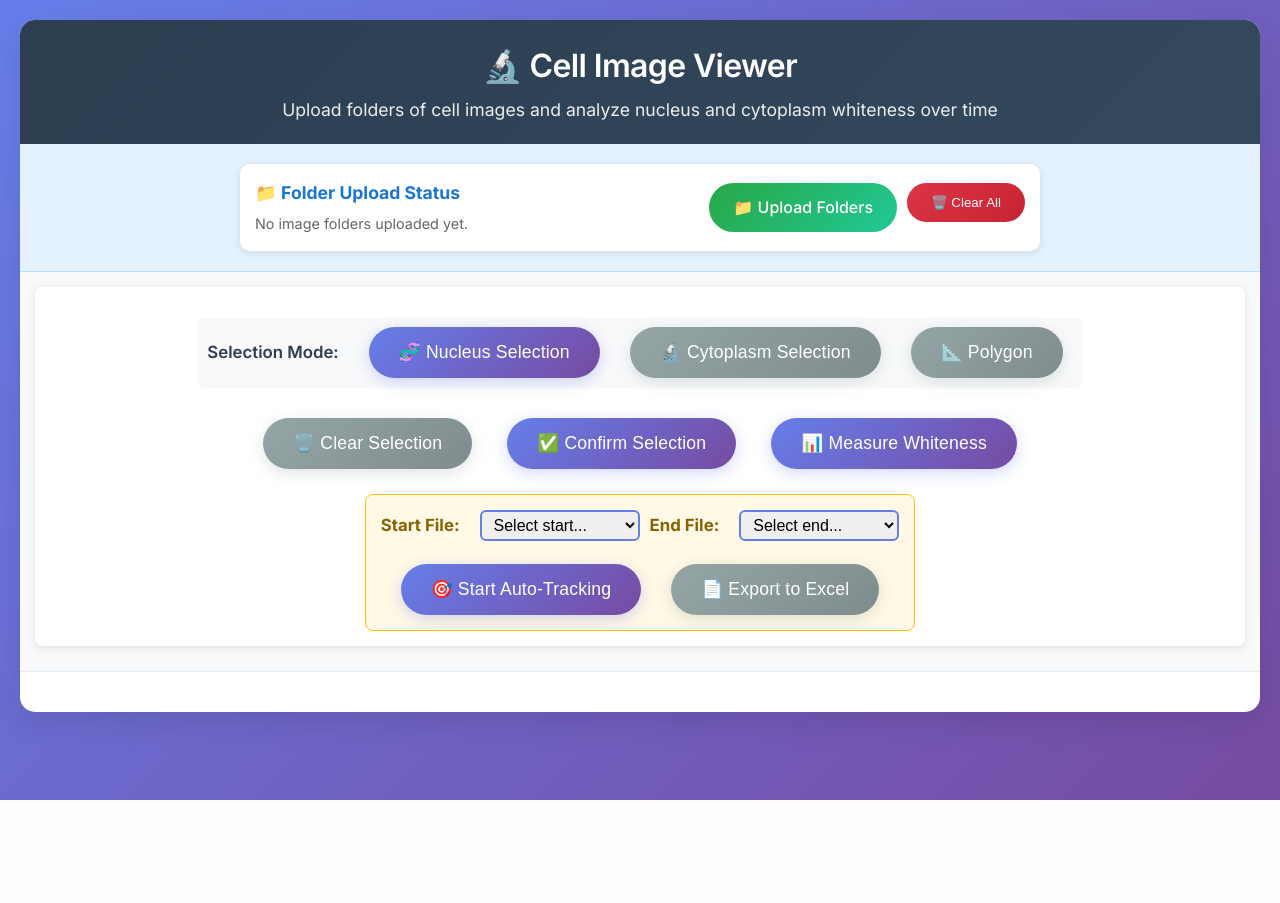
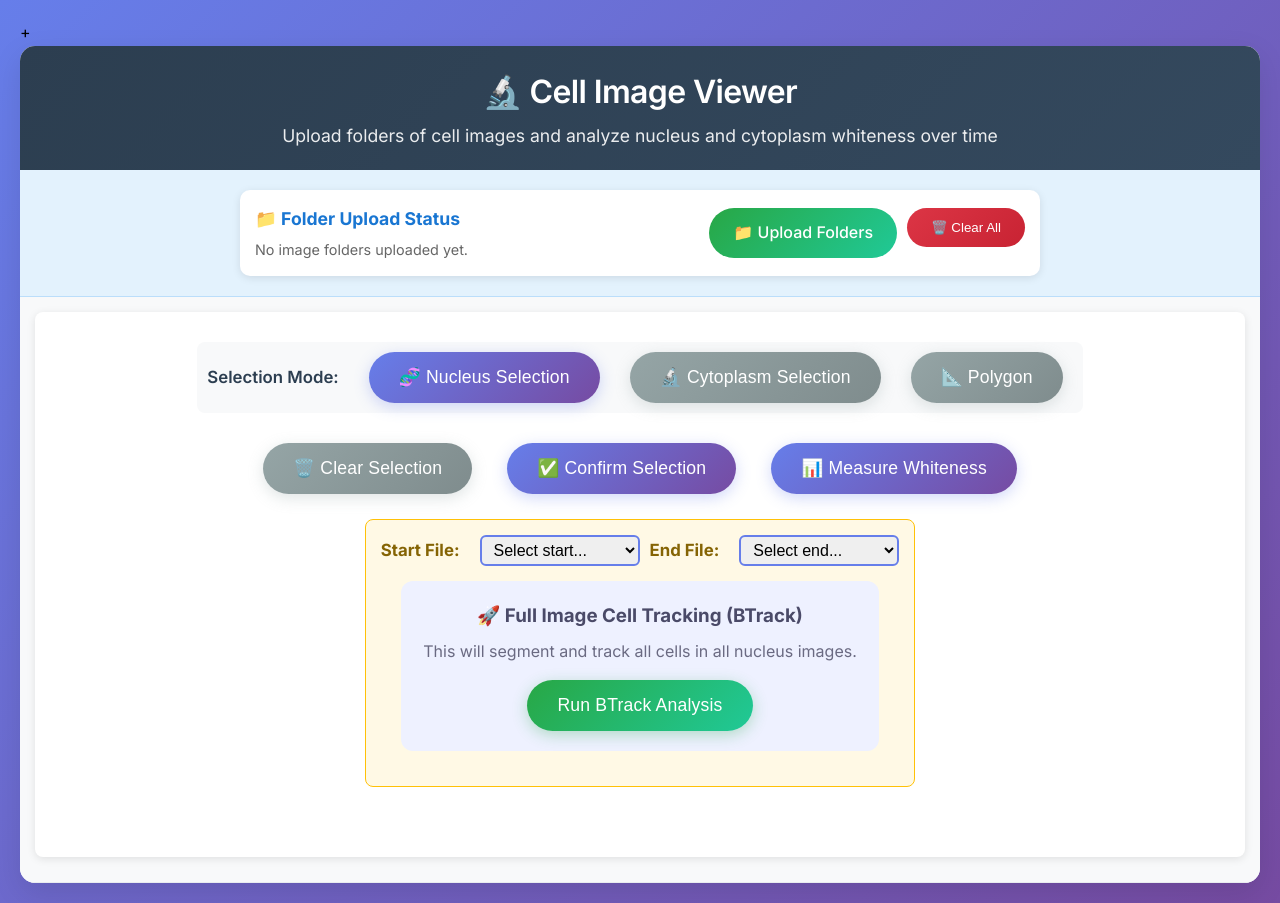
Before and after one commit to Tramlelele20505/cell-tracking-CDK2, a Flask app: page / in a window 1280 px wide. Before the commit the page ends 800 px from the top, so only its background shows below. Run offline with Flask 3, Linux system fonts and the light colour scheme; data that the repository does not hold is empty; some libraries are stand-ins or nearby versions.

Commit message:
fix app.py, fix index.html

```diff
--- a/app.py
+++ b/app.py
@@ -3,7 +3,6 @@
 Cell Image Viewer Web Application
 
  Supports uploading cell nucleus images and corresponding nucleus+cytoplasm images
- run:C:/Users/HP/AppData/Local/Programs/Python/Python311/python.exe "d:/HCMUT/Nam 3/ky 1/DATH/code/Tranleenew1/cell-tracking-CDK2/app.py"
 """
 
 from flask import Flask, render_template, jsonify, request, send_from_directory, Response, flash, redirect, url_for
@@ -50,6 +49,11 @@ CH002_FOLDER = os.path.join(UPLOAD_FOLDER, "ch002")  # Nucleus + cytoplasm image
 STATIC_FOLDER = "static"
 app.config['MAX_CONTENT_LENGTH'] = 2 * 1024 * 1024 * 1024  # 2 GB max upload size
 
+# Create folders if they don't exist
+os.makedirs(UPLOAD_FOLDER, exist_ok=True)
+os.makedirs(CH00_FOLDER, exist_ok=True)
+os.makedirs(CH002_FOLDER, exist_ok=True)
+os.makedirs(STATIC_FOLDER, exist_ok=True)
 def get_cyto_model():
     """Load and cache Cellpose cyto2 model for CPU."""
     global _cyto_model_cache
@@ -58,12 +62,6 @@ def get_cyto_model():
             _cyto_model_cache = CellposeModel(model_type="cyto2", gpu=False)
 
     return _cyto_model_cache
-
-# Create folders if they don't exist
-os.makedirs(UPLOAD_FOLDER, exist_ok=True)
-os.makedirs(CH00_FOLDER, exist_ok=True)
-os.makedirs(CH002_FOLDER, exist_ok=True)
-os.makedirs(STATIC_FOLDER, exist_ok=True)
 
 # Allowed file extensions
 ALLOWED_EXTENSIONS = {'tif', 'tiff', 'jpg', 'jpeg', 'png', 'bmp'}
@@ -454,62 +452,112 @@ def get_cells_by_timepoint(timepoint):
             'cells': []
         })
 
-def segment_cytoplasm_from_nucleus(cytoplasm_img_path, nucleus_mask):
+
+def segment_cytoplasm_from_nucleus(
+    cytoplasm_img_path,
+    nucleus_mask,
+    denoise_h=10,
+    dilate_px=3,          # dilate nhân 5–10 px
+    bright_thresh=30,
+    dark_thresh=20,
+    dark_region_ratio=0.1
+):
     """
-    Use Cellpose to segment full cells (cytoplasm + nucleus).
-    Modified to match dual_model preprocessing behavior.
+    Segment cytoplasm quanh nucleus bằng region growing.
+    Sau đó giãn thêm từ nhân theo diện tích, khoảng 5–22 px,
+    tạo mask bào tương mới và lấy giao với mask bào tương gốc.
+    """
+    import cv2
+    import numpy as np
 
-    Args:
-        cytoplasm_img_path: Path to cytoplasm image
-        nucleus_mask: Binary mask (0/255) of selected nucleus
-    """
-    # Load cytoplasm image as grayscale
+    # 1️⃣ Đọc ảnh & khử nhiễu
     img = cv2.imread(cytoplasm_img_path, cv2.IMREAD_GRAYSCALE)
     if img is None:
         return None
 
-    img_2ch = np.stack([img, nucleus_mask], axis=-1)
+    blur = cv2.fastNlMeansDenoising(img, None, h=denoise_h,
+                                    templateWindowSize=7, searchWindowSize=21)
+    clahe = cv2.createCLAHE(clipLimit=2.0, tileGridSize=(8, 8))
+    blur = clahe.apply(blur)
+    h, w = img.shape
 
-    model = get_cyto_model()
-    eval_kwargs = {
-        'diameter': None,
-        'flow_threshold': 0.4,
-        'cellprob_threshold': 0,
-        'resample': True,
-        'normalize': True,
-        'interp': True,
-    }
+    # 2️⃣ Dilate nhân 5–10 px để seed lớn hơn nhân
+    kernel = cv2.getStructuringElement(cv2.MORPH_ELLIPSE, (3, 3))
+    dilated_nucleus = cv2.dilate(nucleus_mask, kernel, iterations=dilate_px)
+    blur[dilated_nucleus > 0] = 255
 
-    result = model.eval(img_2ch, **eval_kwargs)
-    mask = result[0].astype(np.uint8)
+    # 3️⃣ Region growing
+    visited = np.zeros_like(img, dtype=np.uint8)
+    mask = np.zeros_like(img, dtype=np.uint8)
+    seed_pts = np.column_stack(np.where(dilated_nucleus > 0))
+    stack = [tuple(pt[::-1]) for pt in seed_pts]
 
-    if mask.max() == 0:
-        print("No cells detected by Cellpose.")
+    while stack:
+        x, y = stack.pop()
+        if not (0 <= x < w and 0 <= y < h):
+            continue
+        if visited[y, x]:
+            continue
+        visited[y, x] = 1
+        val = blur[y, x]
+
+        if val >= bright_thresh:  # cytoplasm sáng
+            mask[y, x] = 255
+            for dx in [-1, 0, 1]:
+                for dy in [-1, 0, 1]:
+                    if dx == 0 and dy == 0:
+                        continue
+                    stack.append((x + dx, y + dy))
+        elif val <= dark_thresh:
+            neigh = blur[max(0, y-2):min(h, y+3), max(0, x-2):min(w, x+3)]
+            dark_ratio = np.mean(neigh < dark_thresh)
+            if dark_ratio < dark_region_ratio:
+                mask[y, x] = 255
+                for dx in [-1, 0, 1]:
+                    for dy in [-1, 0, 1]:
+                        if dx == 0 and dy == 0:
+                            continue
+                        stack.append((x + dx, y + dy))
+
+    # 4️⃣ Hậu xử lý & lấy contour lớn nhất
+    clean = cv2.morphologyEx(mask, cv2.MORPH_CLOSE, kernel, iterations=3)
+    clean = cv2.morphologyEx(clean, cv2.MORPH_OPEN, kernel, iterations=1)
+    contours, _ = cv2.findContours(clean, cv2.RETR_EXTERNAL, cv2.CHAIN_APPROX_SIMPLE)
+    if not contours:
         return None
+    max_cnt = max(contours, key=cv2.contourArea)
+    cytoplasm_mask = np.zeros_like(img, dtype=np.uint8)
+    cv2.drawContours(cytoplasm_mask, [max_cnt], -1, 255, -1)
 
-    # Get the nucleus centroid
-    M = cv2.moments(nucleus_mask)
-    if M['m00'] == 0:
-        print("Invalid nucleus mask (no area).")
-        return None
+    erode_kernel = cv2.getStructuringElement(cv2.MORPH_ELLIPSE, (3, 3))
+    cytoplasm_mask = cv2.erode(cytoplasm_mask, erode_kernel, iterations=3)
 
-    cx = int(M['m10'] / M['m00'])
-    cy = int(M['m01'] / M['m00'])
+    # 5️⃣ Giãn từ nhân theo diện tích, dựa trên 1/4 diện tích ảnh
+    nucleus_area = np.sum(nucleus_mask > 0)
+    img_area = img.shape[0] * img.shape[1]
 
-    # Find which cell contains the nucleus
-    cell_id = int(mask[cy, cx])
-    if cell_id == 0:
-        print("No cell found at nucleus centroid.")
-        return None
+    min_expand_px = 5
+    max_expand_px = 22
 
-    # Extract just that cell
-    cell_mask = np.where(mask == cell_id, 255, 0).astype(np.uint8)
+    scale_factor = np.sqrt(nucleus_area / float(img_area))
+    expand_px = int(min_expand_px + (max_expand_px - min_expand_px) * scale_factor)
+    expand_px = max(min_expand_px, min(expand_px, max_expand_px))
 
-    # Clean up mask
-    kernel = cv2.getStructuringElement(cv2.MORPH_ELLIPSE, (3, 3))
-    cell_mask = cv2.morphologyEx(cell_mask, cv2.MORPH_CLOSE, kernel, iterations=1)
-    cell_mask = cv2.morphologyEx(cell_mask, cv2.MORPH_OPEN, kernel, iterations=1)
-    return cell_mask
+    dist_map = cv2.distanceTransform(255 - nucleus_mask, cv2.DIST_L2, 5)
+    expanded_mask = (dist_map <= expand_px).astype(np.uint8) * 255
+
+    # 6️⃣ Lấy giao với mask bào tương gốc
+    final_mask = cv2.bitwise_and(cytoplasm_mask, expanded_mask)
+
+    # 7️⃣ Làm mềm viền
+    blurred = cv2.GaussianBlur(final_mask, (5, 5), 0)
+    _, final_mask = cv2.threshold(blurred, 127, 255, cv2.THRESH_BINARY)
+
+    # 8️⃣ Gộp lại với nhân
+    final_mask = cv2.bitwise_or(final_mask, nucleus_mask)
+
+    return final_mask
+
 
 @app.route('/api/select-cytoplasm', methods=['POST'])
 def select_cytoplasm():
@@ -706,7 +754,6 @@ def select_nucleus_at_point(image_path, click_x, click_y):
         return None, None, None
 
     return selected_mask, selected_contour, selected_centroid
-
 @app.route('/api/select-nucleus', methods=['POST'])
 def select_nucleus():
     """
@@ -835,6 +882,9 @@ def view_specific_cell(base_name):
                          nucleus_cytoplasm=pair['nucleus_cytoplasm'],
                          nucleus_info=nucleus_info,
                          cytoplasm_info=cytoplasm_info)
+
+
+
 
 def measure_both_whiteness(image_path, nucleus_mask, cell_mask, white_ratio_factor=0.5, debug=False):
     """
@@ -1019,6 +1069,106 @@ def track_cell_brightness():
 
 
 
+import btrack
+import pandas as pd
+import json
+
+@app.route('/api/run-btrack', methods=['POST'])
+def run_btrack_analysis():
+    """
+    API endpoint to run segmentation and tracking on a subset of nucleus images (ch00),
+    based on start and end timepoints.
+    """
+    try:
+        data = request.get_json() or {}
+        start = int(data.get('start_timepoint', 0))  # mặc định 0 nếu không truyền
+        end = data.get('end_timepoint', None)
+
+        # --- 1. Get the sorted list of nucleus images ---
+        nucleus_files = sorted(
+            [f for f in os.listdir(CH00_FOLDER) if allowed_file(f)],
+            key=natural_sort_key
+        )
+        if not nucleus_files:
+            return jsonify({'error': 'No nucleus (ch00) images found to track.'}), 404
+
+        # --- 2. Validate start & end ---
+        if end is None:
+            end = len(nucleus_files) - 1
+        if start < 0 or end >= len(nucleus_files) or start > end:
+            return jsonify({'error': 'Invalid start or end timepoint.'}), 400
+
+        # Lọc danh sách file theo khoảng start → end
+        nucleus_files = nucleus_files[start:end+1]
+
+        # --- 3. Run segmentation and COLLECT 2D masks into a list ---
+        all_masks_list = []  # Initialize a list to store all 2D masks
+        print(f"Starting segmentation for BTrack on frames {start+1} → {end+1}...")
+
+        for frame_idx, filename in enumerate(nucleus_files):
+            print(f"  - Segmenting frame {frame_idx+start+1}/{end+1}: {filename}")
+            image_path = os.path.join(CH00_FOLDER, filename)
+
+            # This function returns a 2D mask
+            mask, _, _ = segment_nuclei(image_path, min_area=50)
+
+            if mask is None:
+                # If an image fails, append an empty mask to maintain the time sequence
+                if all_masks_list:
+                    h, w = all_masks_list[-1].shape
+                    all_masks_list.append(np.zeros((h, w), dtype=np.uint16))
+                continue
+
+            # Add the 2D mask to our list
+            all_masks_list.append(mask.astype(np.uint16))
+
+        if not all_masks_list:
+            return jsonify({'error': 'Segmentation did not produce any masks.'}), 500
+
+        # --- 4. Stack masks and convert to BTrack objects ---
+        segmentation_stack = np.stack(all_masks_list, axis=0)
+        all_objects = btrack.utils.segmentation_to_objects(
+            segmentation_stack,
+            properties=('area', 'major_axis_length')
+        )
+
+        if not all_objects:
+             return jsonify({'error': 'Segmentation did not find any cells to track.'}), 500
+
+        # --- 5. Configure and run the BTrack Tracker ---
+        with btrack.BayesianTracker() as tracker:
+            script_dir = os.path.dirname(os.path.abspath(__file__))
+            config_path = os.path.join(script_dir, 'config.json')
+            tracker.configure_from_file(config_path)
+
+            tracker.append(all_objects)
+
+            first_img = cv2.imread(os.path.join(CH00_FOLDER, nucleus_files[0]))
+            tracker.volume = ((0, first_img.shape[1]), (0, first_img.shape[0]), (-1e5, 1e5))
+
+            tracker.track(step_size=100)
+            tracker.optimize()
+
+            # --- 6. Export results ---
+            timestamp = datetime.now().strftime('%Y%m%d_%H%M%S')
+            output_filename = f"btrack_results_{timestamp}.h5"
+            output_path = os.path.join(STATIC_FOLDER, output_filename)
+            tracker.export(output_path, obj_type='obj_type_cells')
+
+            print(f"BTrack analysis complete. Results saved to {output_filename}")
+
+            return jsonify({
+                'message': f'BTrack analysis successful. Found {len(tracker.tracks)} tracks.',
+                'file': output_filename
+            })
+
+    except Exception as e:
+        import traceback
+        traceback.print_exc()
+        print(f"[BTRACK ERROR] {str(e)}")
+        return jsonify({'error': f'An error occurred during BTrack analysis: {str(e)}'}), 500
+
+
 
 @app.route('/download/<path:filename>')
 def download_file(filename):
--- a/templates/index.html
+++ b/templates/index.html
@@ -1,4 +1,4 @@
-<!DOCTYPE html>
++<!DOCTYPE html>
 <html lang="en">
 
 <head>
@@ -701,6 +701,34 @@
                 padding: 12px 20px;
             }
         }
+        .btrack-panel {
+            padding: 20px;
+            margin: 0 20px 20px 20px;
+            background: #eef1ff;
+            border-radius: 12px;
+            text-align: center;a
+            border: 1px solid #d8deff;
+        }
+
+        .btrack-panel h3 {
+            color: #4a4a68;
+            margin-bottom: 8px;
+        }
+
+        .btrack-panel p {
+            color: #6a6a82;
+            margin-bottom: 15px;
+            max-width: 600px;
+            margin-left: auto;
+            margin-right: auto;
+        }
+
+        .status-message {
+            margin-top: 15px;
+            padding: 10px;
+            border-radius: 8px;
+            display: none; /* Ẩn ban đầu */
+        }
     </style>
 </head>
 
@@ -731,6 +759,7 @@
                 </div>
             </div>
         </div>
+
 
         <div class="controls">
             <div class="timepoint-controls">
@@ -777,23 +806,15 @@
                             </select>
                         </div>
 
-                        <div class="tracking-buttons" style="margin-top:8px;">
-                            <button class="btn btn-warning" onclick="startBrightnessTracking()" id="auto-track-btn">
-                                🎯 Start Auto-Tracking
+                        <div class="btrack-panel">
+                            <h3>🚀 Full Image Cell Tracking (BTrack)</h3>
+                            <p>This will segment and track all cells in all nucleus images.</p>
+                            <button class="btn btn-success" id="run-btrack-btn" onclick="runBtrack()">
+                                Run BTrack Analysis
                             </button>
-                            <button class="btn btn-secondary" onclick="exportToExcel()">📄 Export to Excel</button>
-                        </div>
-
-                        <div id="tracking-progress" style="display: none;">
-                            <div class="progress-bar">
-                                <div class="progress-fill" id="progress-fill"></div>
-                            </div>
-                            <p id="tracking-status">Processing...</p>
+                            <div id="btrack-status" class="status-message"></div>
                         </div>
                     </div>
-                </div>
-            </div>
-        </div>
 
 
         <div class="content">
@@ -1450,6 +1471,54 @@
             alert('❌ Lỗi khi tracking. Kiểm tra console để xem chi tiết.');
         }
     }
+    async function runBtrack() {
+    const statusEl = document.getElementById('btrack-status');
+    const buttonEl = document.getElementById('run-btrack-btn');
+
+    // ✅ Lấy giá trị start và end từ dropdown
+    const start = parseInt(document.getElementById('start-timepoint-select').value);
+    const end = parseInt(document.getElementById('end-timepoint-select').value);
+
+    if (isNaN(start) || isNaN(end) || start < 0 || end < start) {
+        alert("❌ Vui lòng chọn khoảng file hợp lệ (VD: File 1 → File 10).");
+        return;
+    }
+
+    // Cập nhật giao diện để báo quá trình đang chạy
+    statusEl.innerHTML = `
+        <div class="spinner"></div>
+        <p><strong>Processing...</strong> This can take several minutes depending on the number of images. Please do not close this window.</p>
+    `;
+    statusEl.style.display = 'block';
+    buttonEl.disabled = true;
+
+    try {
+        const response = await fetch('/api/run-btrack', {
+            method: 'POST',
+            headers: { 'Content-Type': 'application/json' },
+            body: JSON.stringify({ start_timepoint: start, end_timepoint: end })
+        });
+        const data = await response.json();
+
+        if (!response.ok || data.error) {
+            throw new Error(data.error || `Server error: ${response.status}`);
+        }
+
+        // Hiển thị link tải file khi thành công
+        statusEl.innerHTML = `
+            <p style="color: green; font-weight: bold;">✅ ${data.message}</p>
+            <a href="/download/${encodeURIComponent(data.file)}" class="btn-upload" download>
+                📄 Download ${data.file}
+            </a>
+        `;
+
+    } catch (error) {
+        console.error('BTrack Error:', error);
+        statusEl.innerHTML = `<p style="color: red; font-weight: bold;">❌ Error: ${error.message}</p>`;
+    } finally {
+        buttonEl.disabled = false;
+    }
+}
 
 
     </script>
```
Also changed, not shown: config.json (added, +77 -0 lines), 1 other file.
